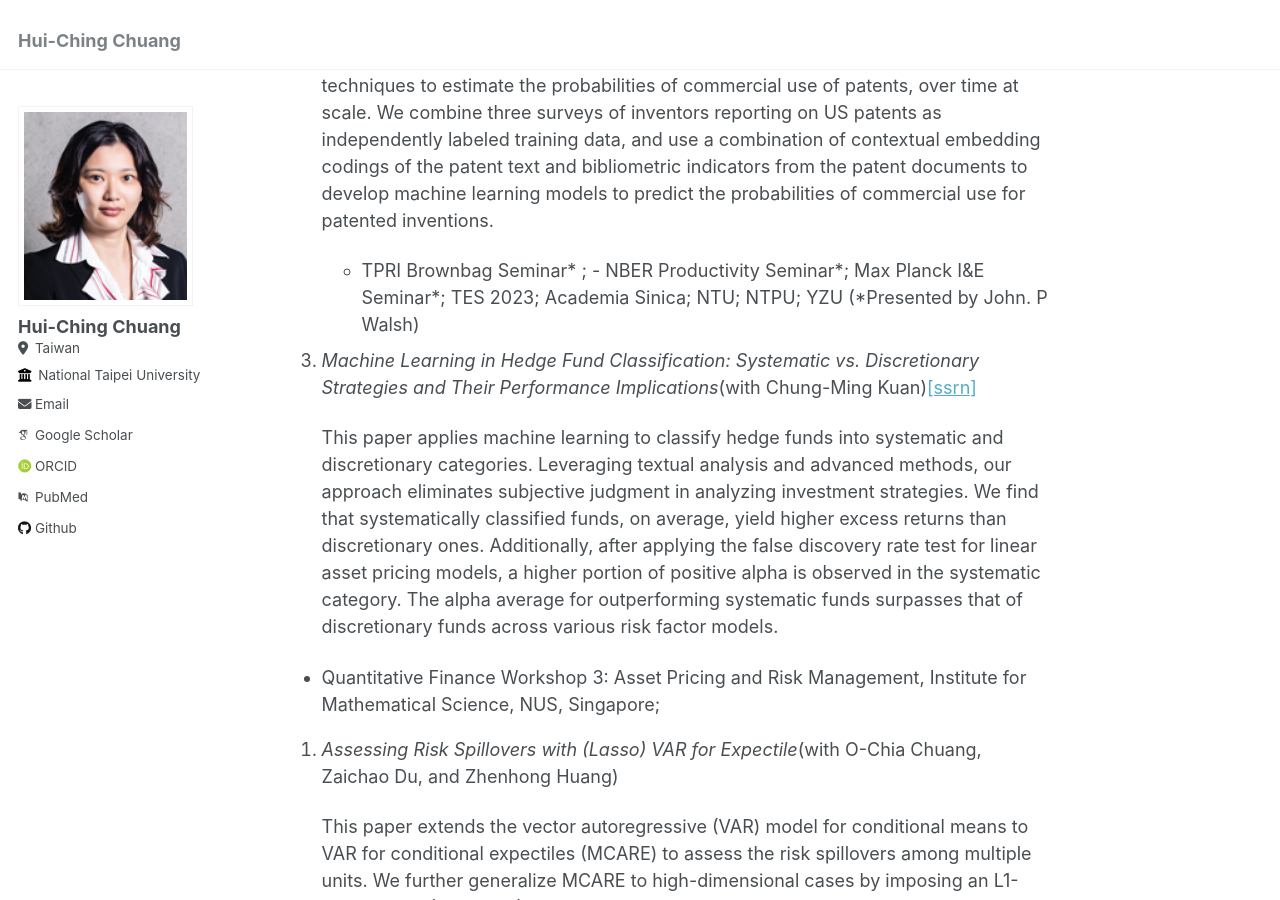
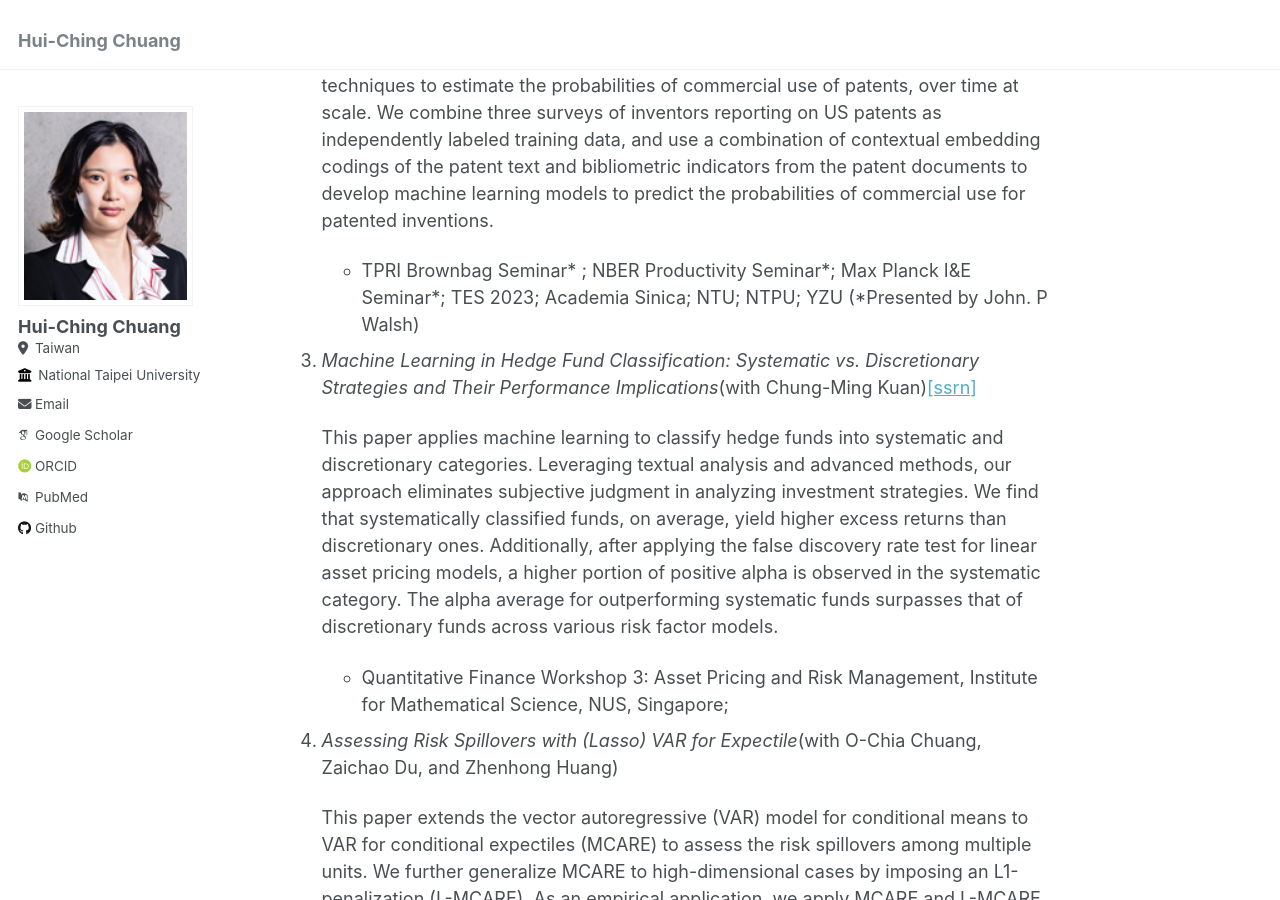
Before and after one commit to hcchuang/hcchuang.github.io, a Jekyll site: the page built from _pages/about.md, in a window 1280 px wide and 900 px high, scrolled down 960 px. Built offline with Jekyll 4.4.1, drawn with Linux system fonts in a browser that asks for light colours; some web fonts are replaced; part of the change alters nothing that is shown.

```diff
--- a/_pages/about.md
+++ b/_pages/about.md
@@ -23,15 +23,15 @@ WORKING PAPERS
 
    This paper applies machine learning and advanced natural language processing techniques to estimate the probabilities of commercial use of patents, over time at scale. We combine three surveys of inventors reporting on US patents as independently labeled training data, and use a combination of contextual embedding codings of the patent text and bibliometric indicators from the patent documents to develop machine learning models to predict the probabilities of commercial use for patented inventions.
 
-   - TPRI Brownbag Seminar\* ; - NBER Productivity Seminar\*; Max Planck I&E Seminar\*; TES 2023; Academia Sinica; NTU; NTPU; YZU (\*Presented by John. P Walsh)
+   - TPRI Brownbag Seminar\* ; NBER Productivity Seminar\*; Max Planck I&E Seminar\*; TES 2023; Academia Sinica; NTU; NTPU; YZU (\*Presented by John. P Walsh)
 
 3. _Machine Learning in Hedge Fund Classification: Systematic vs. Discretionary Strategies and Their Performance Implications_(with Chung-Ming Kuan)[\[ssrn\]](https://papers.ssrn.com/sol3/papers.cfm?abstract_id=3912348){:target="_blank"}
 
    This paper applies machine learning to classify hedge funds into systematic and discretionary categories. Leveraging textual analysis and advanced methods, our approach eliminates subjective judgment in analyzing investment strategies. We find that systematically classified funds, on average, yield higher excess returns than discretionary ones. Additionally, after applying the false discovery rate test for linear asset pricing models, a higher portion of positive alpha is observed in the systematic category. The alpha average for outperforming systematic funds surpasses that of discretionary funds across various risk factor models.
 
-  - Quantitative Finance Workshop 3: Asset Pricing and Risk Management, Institute for Mathematical Science, NUS, Singapore;
+   - Quantitative Finance Workshop 3: Asset Pricing and Risk Management, Institute for Mathematical Science, NUS, Singapore;
 
-4. _Assessing Risk Spillovers with (Lasso) VAR for Expectile_(with O-Chia Chuang, Zaichao Du, and Zhenhong Huang)
+5. _Assessing Risk Spillovers with (Lasso) VAR for Expectile_(with O-Chia Chuang, Zaichao Du, and Zhenhong Huang)
 
    This paper extends the vector autoregressive (VAR) model for conditional means to VAR for conditional expectiles (MCARE) to assess the risk spillovers among multiple units. We further generalize MCARE to high-dimensional cases by imposing an L1-penalization (L-MCARE). As an empirical application, we apply MCARE and L-MCARE to the 2020 list of global systemically important banks.
 
```
